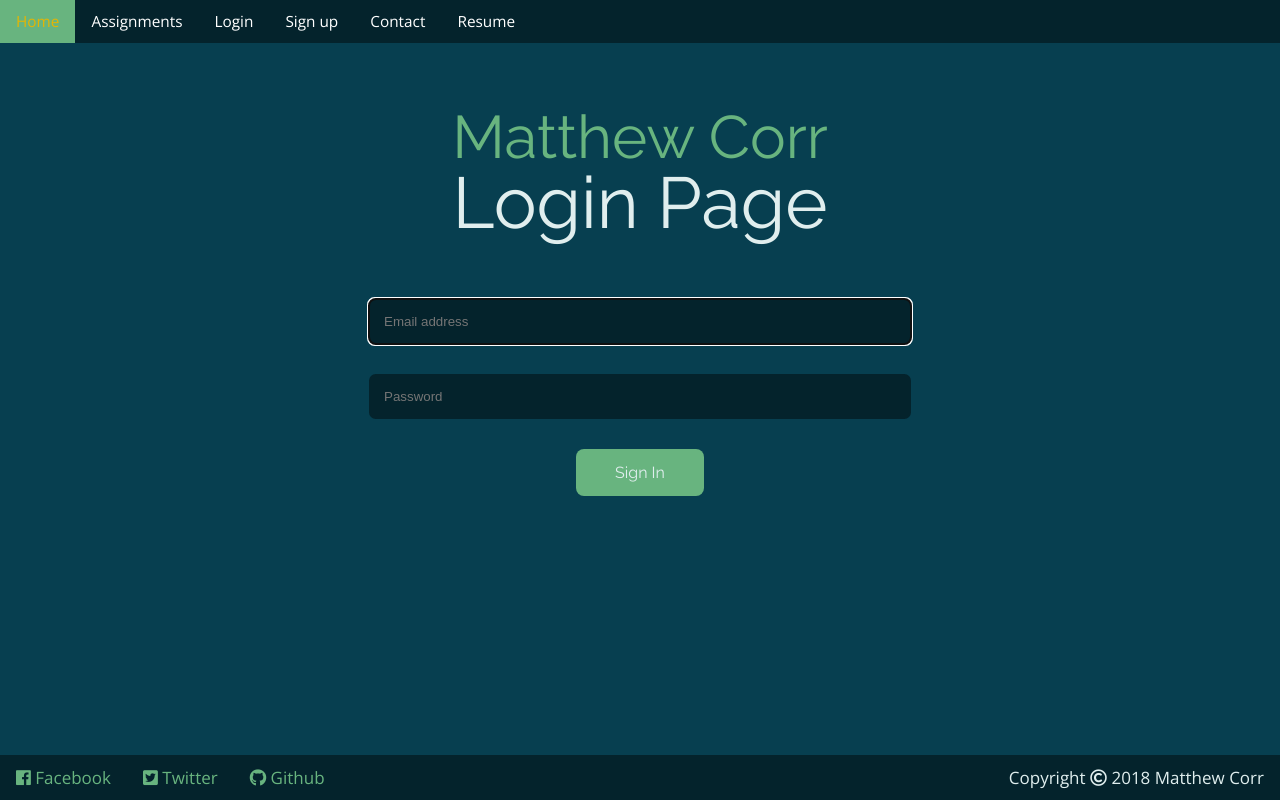
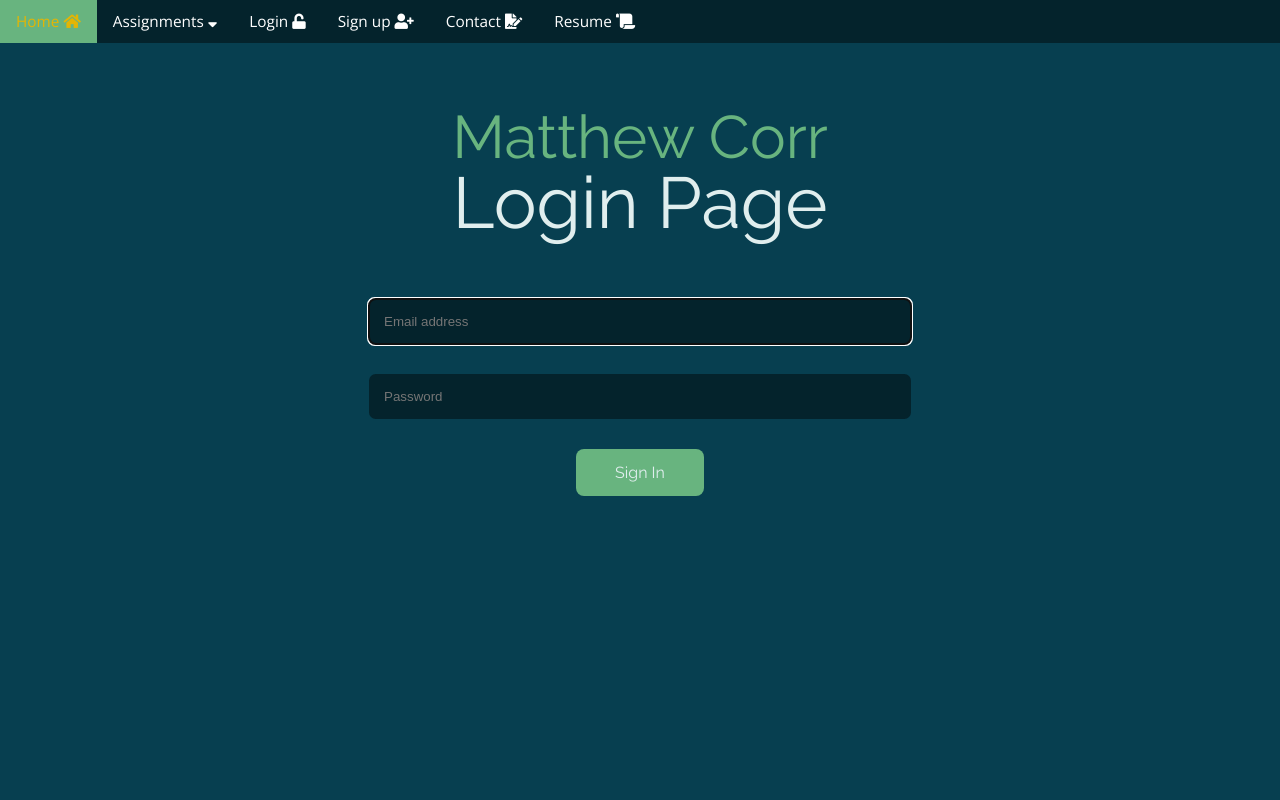
Before and after one commit to matthewacorr/loki-website, a plain HTML site: page public_html/login.html in a window 1280 px wide. Drawn offline with nearby package versions, Linux system fonts and the light colour scheme.

Commit message:
Added Icons to navbar

```diff
--- a/public_html/login.html
+++ b/public_html/login.html
@@ -11,9 +11,9 @@
 
   <body>
     <ul class="navbar">
-      <li class="navlistitem"><a href="index.html">Home</a></li>
+			<li class="navlistitem"><a href="index.html">Home <i class="fas fa-home"></i></a></li>
 			<li class="dropdown navlistitem">
-      <a href="javascript:void(0)" class="dropbtn">Assignments</a>
+			<a href="javascript:void(0)" class="dropbtn">Assignments <i class="fas fa-sort-down"></i></a>
 			<div class="dropdown-content">
 			<a href="assignment1.html">Assignment 1</a>
 			<a href="assignment2.html">Assignment 2</a>
@@ -23,10 +23,10 @@
 			<a href="assignment6.html">Assignment 6</a>
 			</div>
 			</li>
-      <li class="navlistitem"><a href="login.html">Login</a></li>
-      <li class="navlistitem"><a href="register.html">Sign up</a></li>
-      <li class="navlistitem"><a href="contact.html">Contact</a></li>
-      <li class="navlistitem"><a href=resume.html>Resume</a></li>
+			<li class="navlistitem"><a href="login.html">Login <i class="fas fa-unlock"></i> </a></li>
+      <li class="navlistitem"><a href="register.html">Sign up <i class="fas fa-user-plus"></i> </a></li>
+      <li class="navlistitem"><a href="contact.html">Contact <i class="fas fa-file-signature"></i> </a></li>
+      <li class="navlistitem"><a href=resume.html>Resume <i class="fas fa-scroll"></i> </a></li>
 		</ul>
 
     <div class="AssignmentHeader">
@@ -42,11 +42,5 @@
       </form>
     </div>
 
-    <div class="SocialBar">
-			<a href="#"><i class="fab fa-facebook"></i> Facebook</a>
-			<a href="#"><i class="fab fa-twitter-square"></i> Twitter</a>
-			<a href="#"><i class="fab fa-github"></i> Github</a>
-			<p>Copyright <i class="far fa-copyright"></i> 2018 Matthew Corr<p>
-		</div>
   </body>
 </html>
```
Also changed, not shown: public_html/assignment1.html (+6 -6 lines), public_html/assignment2.html (+6 -6 lines), public_html/assignment3.html (+6 -6 lines), public_html/assignment4.html (+6 -6 lines), public_html/contact.html (+6 -6 lines), public_html/index.html (+6 -6 lines), public_html/register.html (+6 -6 lines), public_html/resume.html (+6 -6 lines). Lines whose indentation alone changed are shown as unchanged.
